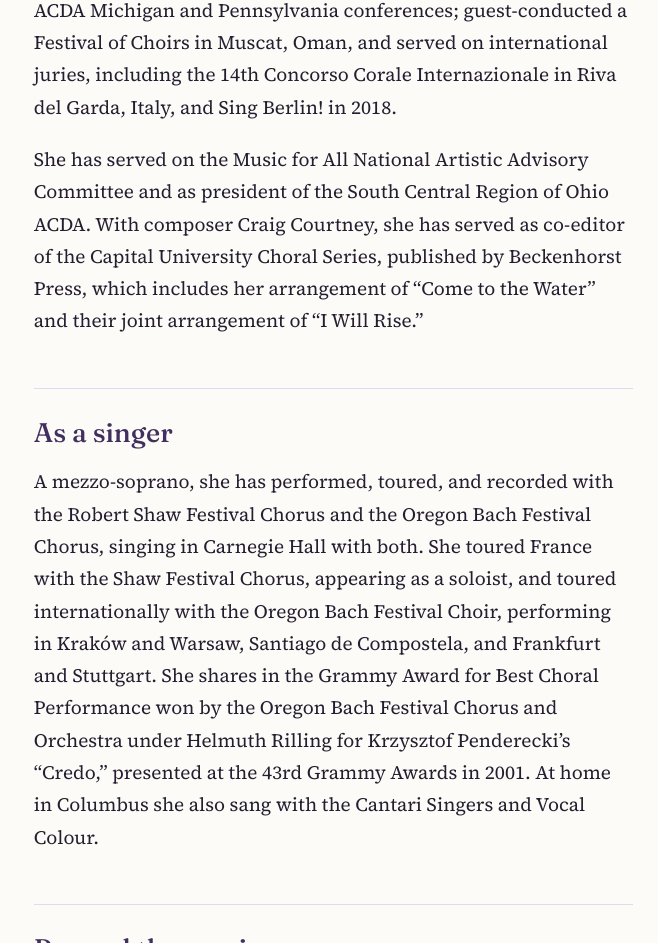
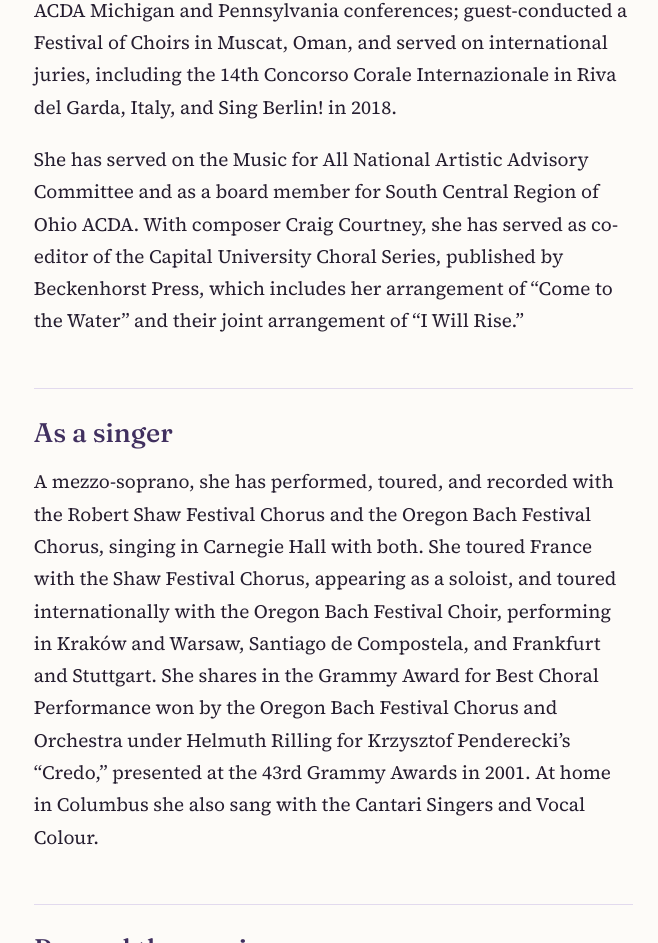
Before and after one commit to vikram-bodas/lyndahasseler.com, a plain HTML site: page docs/index.html in a window 1280 px wide. Shown: the part 7513-8456 px from the top of the page, without its empty margins (559-1217 px from the left). Drawn offline with nearby package versions, Linux system fonts and the light colour scheme.

Commit message:
Website editor: I updated your Biography so it now says you served as a board member for South Central Region of Ohio ACDA instead of as

```diff
--- a/docs/index.html
+++ b/docs/index.html
@@ -207,7 +207,7 @@
 
                     <h3 class="sub">On the podium</h3>
                     <p>Dr. Hasseler travels widely as a clinician, guest conductor, and presenter. She made her Carnegie Hall conducting debut on Leap Day, February 29, 2016, in Leonard Bernstein’s “<cite>Chichester Psalms</cite>” and Ēriks Ešenvalds’ “<cite>Trinity Te Deum</cite>,” and in 2020, returned to conduct 280 singers performing Vaughan Williams’ “<cite>Dona Nobis Pacem</cite>” featuring the Capital Choirs and Capital Conservatory graduates as soloists, and conducted a 220-voice festival chorus there in 2024. She has led All-State choirs in multiple states including South Dakota, Michigan, Texas, Oklahoma, Georgia, Colorado, Nevada, and Ohio; headlined the ACDA Michigan and Pennsylvania conferences; guest-conducted a Festival of Choirs in Muscat, Oman, and served on international juries, including the 14th Concorso Corale Internazionale in Riva del Garda, Italy, and Sing Berlin! in 2018.</p>
-                    <p>She has served on the Music for All National Artistic Advisory Committee and as president of the South Central Region of Ohio ACDA. With composer Craig Courtney, she has served as co-editor of the Capital University Choral Series, published by Beckenhorst Press, which includes her arrangement of “<cite>Come to the Water</cite>” and their joint arrangement of “<cite>I Will Rise</cite>.”</p>
+                    <p>She has served on the Music for All National Artistic Advisory Committee and as a board member for South Central Region of Ohio ACDA. With composer Craig Courtney, she has served as co-editor of the Capital University Choral Series, published by Beckenhorst Press, which includes her arrangement of “<cite>Come to the Water</cite>” and their joint arrangement of “<cite>I Will Rise</cite>.”</p>
 
                     <h3 class="sub">As a singer</h3>
                     <p>A mezzo-soprano, she has performed, toured, and recorded with the Robert Shaw Festival Chorus and the Oregon Bach Festival Chorus, singing in Carnegie Hall with both. She toured France with the Shaw Festival Chorus, appearing as a soloist, and toured internationally with the Oregon Bach Festival Choir, performing in Kraków and Warsaw, Santiago de Compostela, and Frankfurt and Stuttgart. She shares in the Grammy Award for Best Choral Performance won by the Oregon Bach Festival Chorus and Orchestra under Helmuth Rilling for Krzysztof Penderecki’s “<cite>Credo</cite>,” presented at the 43rd Grammy Awards in 2001. At home in Columbus she also sang with the Cantari Singers and Vocal Colour.</p>
```
